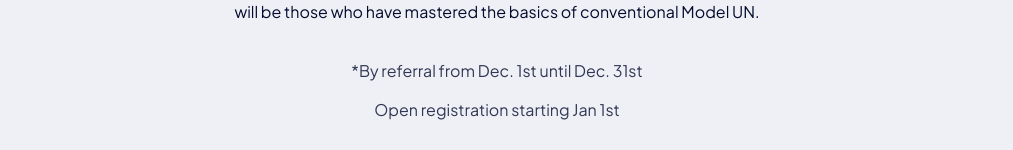
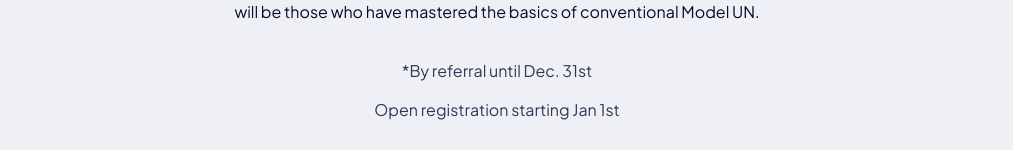
Before and after one commit to oklex/simnato-site, a Next.js app: page /registration in a window 1280 px wide. Shown: the part 500-650 px from the top of the page, without its empty margins (143-1156 px from the left). Built offline with nearby package versions, Linux system fonts and the light colour scheme.

Commit message:
updated wording

```diff
--- a/src/pages/registration.tsx
+++ b/src/pages/registration.tsx
@@ -51,7 +51,7 @@ export const RegistrationPage = (): ReactElement => {
 					</SubContainer>
 					<Spacer height={'35px'} />
 					<Text subtle mode="dark" align="center">
-						*By referral from Dec. 1st until Dec. 31st
+						*By referral until Dec. 31st
 					</Text>
 					<Text subtle mode="dark" align="center">
 						Open registration starting Jan 1st
```
